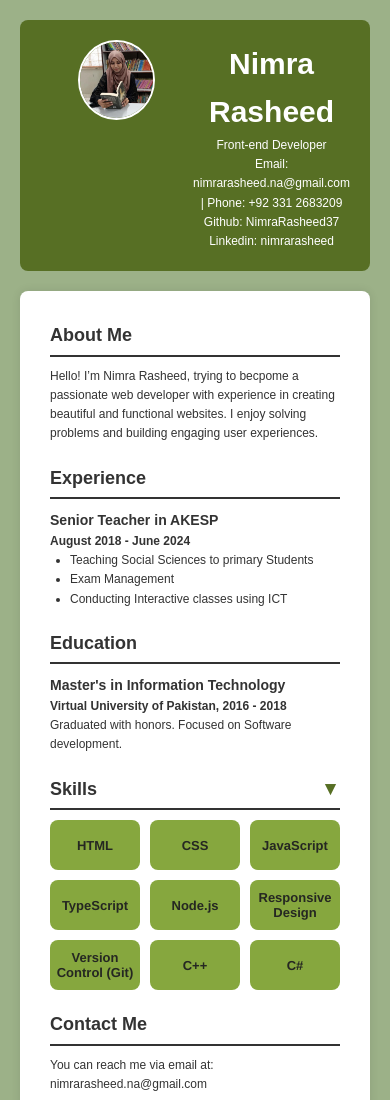
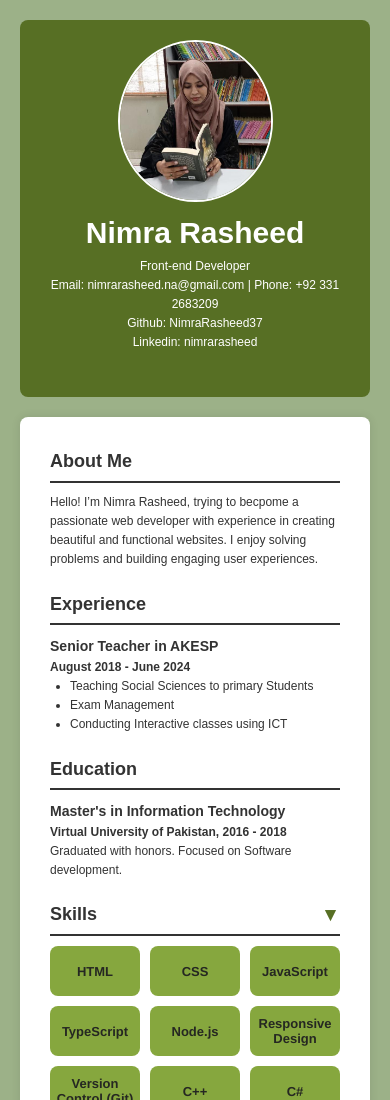
Before and after one commit to NimraRasheed37/hackathon_static_resume_1, a website: page index.html in a window 390 px wide. Shown: the top 1100 px of the page. Drawn offline with Linux system fonts and the light colour scheme.

Commit message:
first commit

```diff
--- a/style.css
+++ b/style.css
@@ -121,8 +121,9 @@ a:hover {
     text-decoration: underline;
 }
 
-@media (max-width: 500px){
-header{
+@media (max-width: 550px){
+
+    header{
     display: grid;
     grid-template-columns: 1fr;
     grid-template-rows: 1fr 1fr;
@@ -140,11 +141,6 @@ header h1 {
     body{
         font-size: 12px;
     }
-    header{
-        display: grid;
-        grid-template-columns: 1fr 1fr;
-        grid-template-rows: 1fr
-    }
     header h1 {
         margin: 0;
         font-size: 30px;
```
